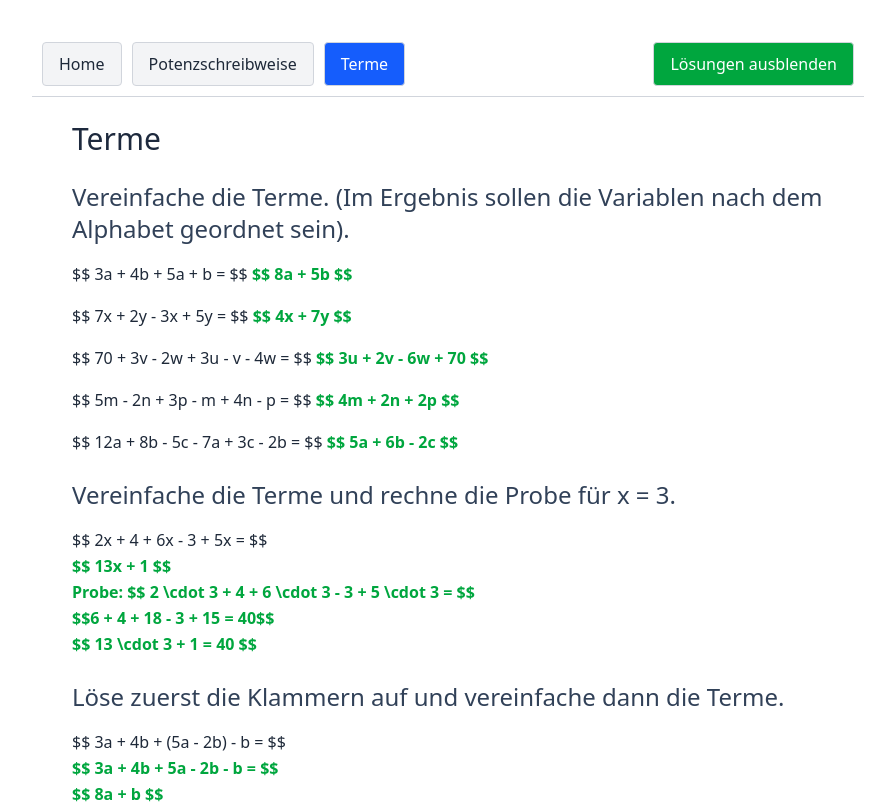
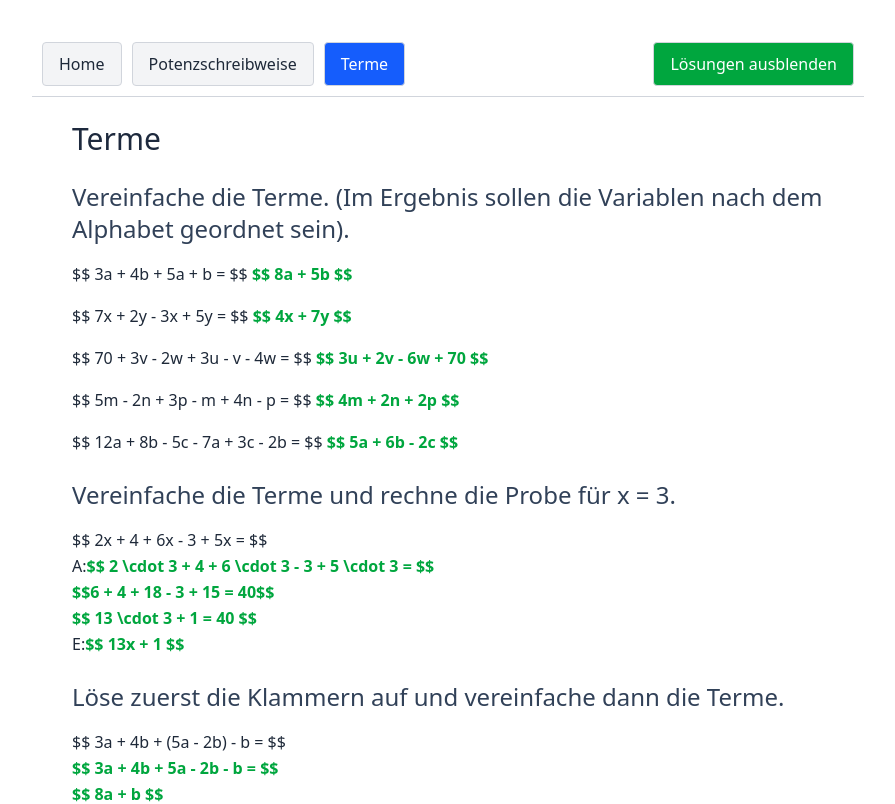
Before and after one commit to mawi12345/ralph, a React (Vite) app: page /terme in a window 1280 px wide. Shown: the top 804 px of the page, without its empty margins (192-1087 px from the left). Built offline with nearby package versions, Linux system fonts and the light colour scheme.

Commit message:
Update index.mdx

```diff
--- a/src/pages/terme/index.mdx
+++ b/src/pages/terme/index.mdx
@@ -25,7 +25,7 @@ $$ 12a + 8b - 5c - 7a + 3c - 2b = $$ <Solution>$$ 5a + 6b - 2c $$</Solution>
 ## Vereinfache die Terme und rechne die Probe für x = 3.
 
 <Exercise>
-$$ 2x + 4 + 6x - 3 + 5x = $$ <Solution><br />$$ 13x + 1 $$<br />Probe: $$ 2 \cdot 3 + 4 + 6 \cdot 3 - 3 + 5 \cdot 3 = $$<br />$$6 + 4 + 18 - 3 + 15 = 40$$<br />$$ 13 \cdot 3 + 1 = 40 $$</Solution>
+$$ 2x + 4 + 6x - 3 + 5x = $$<br />A:<Solution>$$ 2 \cdot 3 + 4 + 6 \cdot 3 - 3 + 5 \cdot 3 = $$<br />$$6 + 4 + 18 - 3 + 15 = 40$$<br />$$ 13 \cdot 3 + 1 = 40 $$</Solution><br />E:<Solution>$$ 13x + 1 $$</Solution>
 </Exercise>
 
 ## Löse zuerst die Klammern auf und vereinfache dann die Terme.
```
